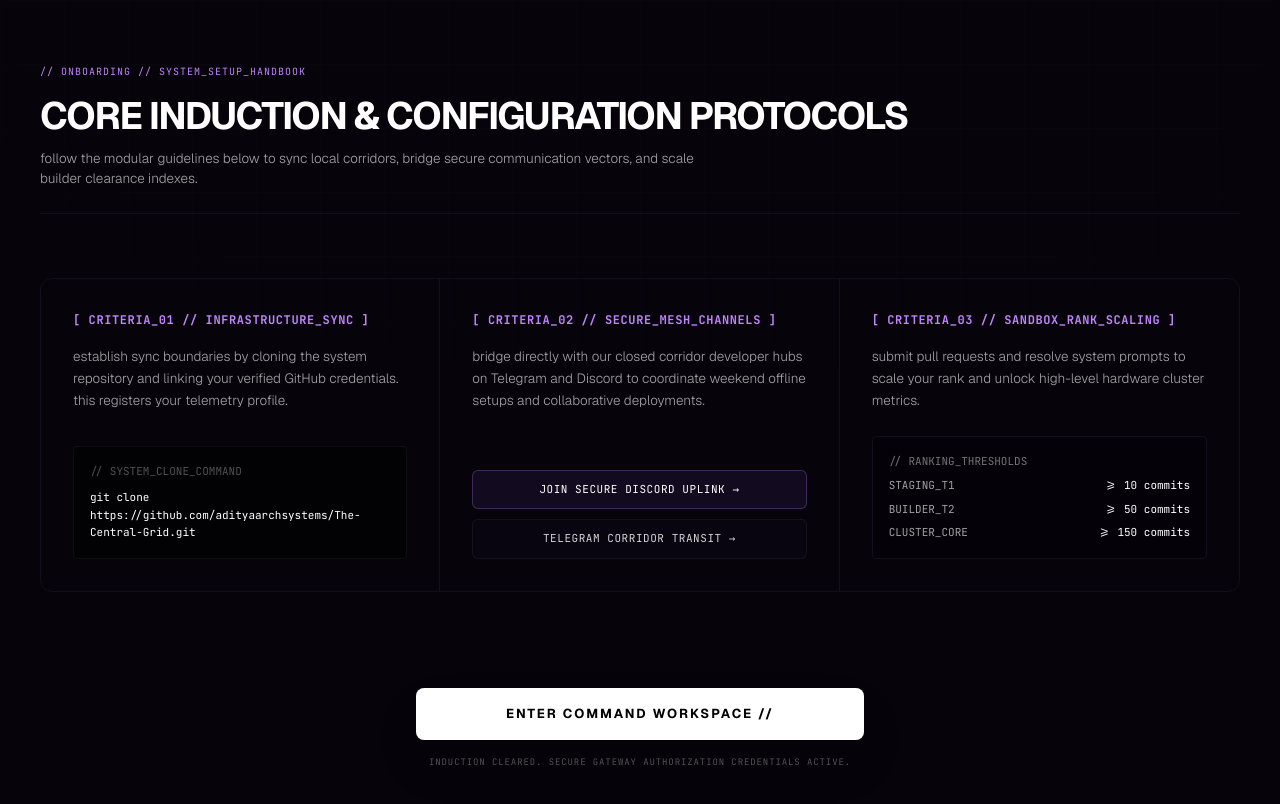
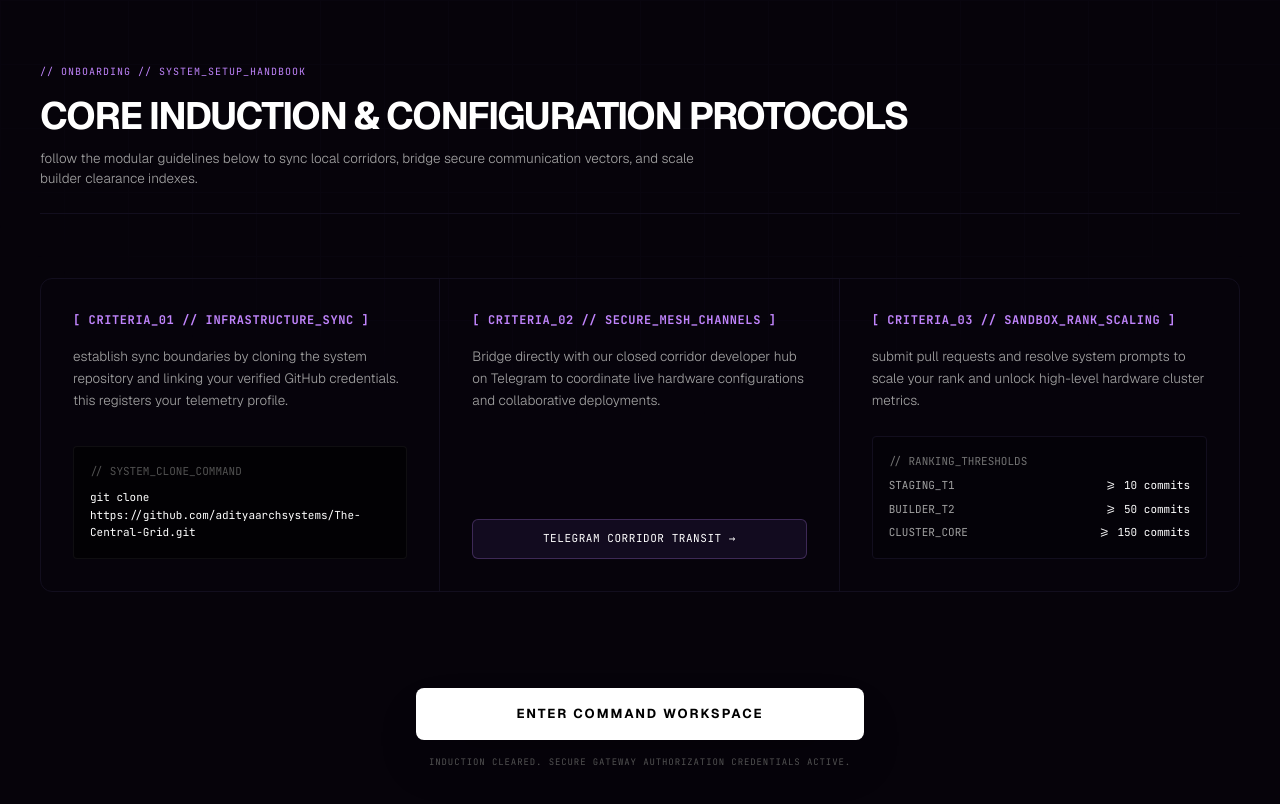
Before and after one commit to adityaarchsystems/The-Central-Grid, a Next.js app: page /onboarding/specs in a window 1280 px wide. Shown: the top 804 px of the page. Built offline with nearby package versions, Linux system fonts and the light colour scheme.

Commit message:
protocol: purge trailing slashes, remove discord integrations, and lock onboarding strictly to telegram channels

```diff
--- a/src/app/onboarding/specs/page.tsx
+++ b/src/app/onboarding/specs/page.tsx
@@ -60,24 +60,16 @@ export default function OnboardingSpecsPage() {
                 [ CRITERIA_02 // SECURE_MESH_CHANNELS ]
               </span>
               <p className="text-neutral-400 font-sans font-light text-[13.5px] leading-relaxed">
-                bridge directly with our closed corridor developer hubs on Telegram and Discord to coordinate weekend offline setups and collaborative deployments.
+                Bridge directly with our closed corridor developer hub on Telegram to coordinate live hardware configurations and collaborative deployments.
               </p>
             </div>
 
-            <div className="space-y-2.5 pt-4">
-              <a
-                href="https://discord.gg/placeholder"
-                target="_blank"
-                rel="noreferrer"
-                className="w-full py-2.5 bg-[#1c122e]/60 border border-[#c084fc]/25 hover:border-[#c084fc]/50 text-white font-mono text-[11px] tracking-wider rounded-md uppercase text-center block transition-all hover:bg-[#1c122e]"
-              >
-                JOIN SECURE DISCORD UPLINK →
-              </a>
+            <div className="pt-4">
               <a
                 href="https://t.me/placeholder"
                 target="_blank"
                 rel="noreferrer"
-                className="w-full py-2.5 bg-[#0b0714]/60 border border-white/5 hover:border-white/20 text-neutral-300 font-mono text-[11px] tracking-wider rounded-md uppercase text-center block transition-all"
+                className="w-full py-2.5 bg-[#1c122e]/60 border border-[#c084fc]/25 hover:border-[#c084fc]/50 text-white font-mono text-[11px] tracking-wider rounded-md uppercase text-center block transition-all hover:bg-[#1c122e]"
               >
                 TELEGRAM CORRIDOR TRANSIT →
               </a>
@@ -120,7 +112,7 @@ export default function OnboardingSpecsPage() {
             href="/dashboard/audit"
             className="w-full max-w-md py-4 bg-white text-black font-sans font-bold text-[13px] uppercase tracking-[0.15em] rounded-lg transition-all duration-300 hover:bg-neutral-200 active:scale-[0.99] text-center shadow-2xl hover:shadow-[#c084fc]/5"
           >
-            ENTER COMMAND WORKSPACE //
+            ENTER COMMAND WORKSPACE
           </Link>
           <span className="font-mono text-[9px] text-neutral-600 uppercase tracking-widest pointer-events-none select-none">
             induction cleared. secure gateway authorization credentials active.
--- a/src/app/onboarding/welcome/page.tsx
+++ b/src/app/onboarding/welcome/page.tsx
@@ -54,7 +54,7 @@ export default function OnboardingWelcomePage() {
             href="/onboarding/specs"
             className="inline-block w-full max-w-sm py-4 bg-white text-black font-sans font-bold text-[13px] uppercase tracking-[0.15em] rounded-lg transition-all duration-300 hover:bg-neutral-200 active:scale-[0.99] shadow-2xl hover:shadow-[#c084fc]/5"
           >
-            PROCEED TO SYSTEM BREAKDOWN //
+            PROCEED TO SYSTEM BREAKDOWN
           </Link>
         </div>
       </div>
```
